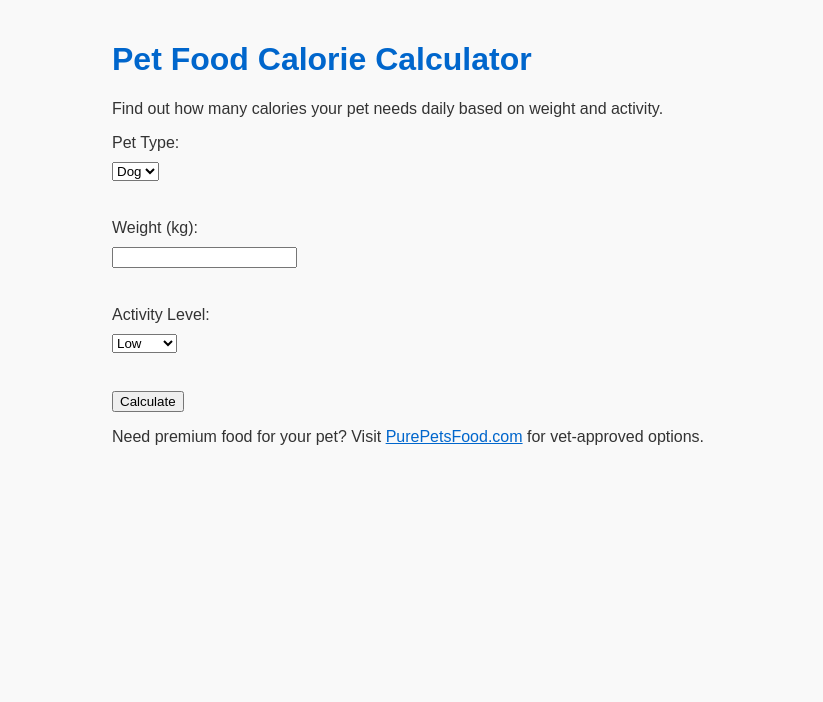
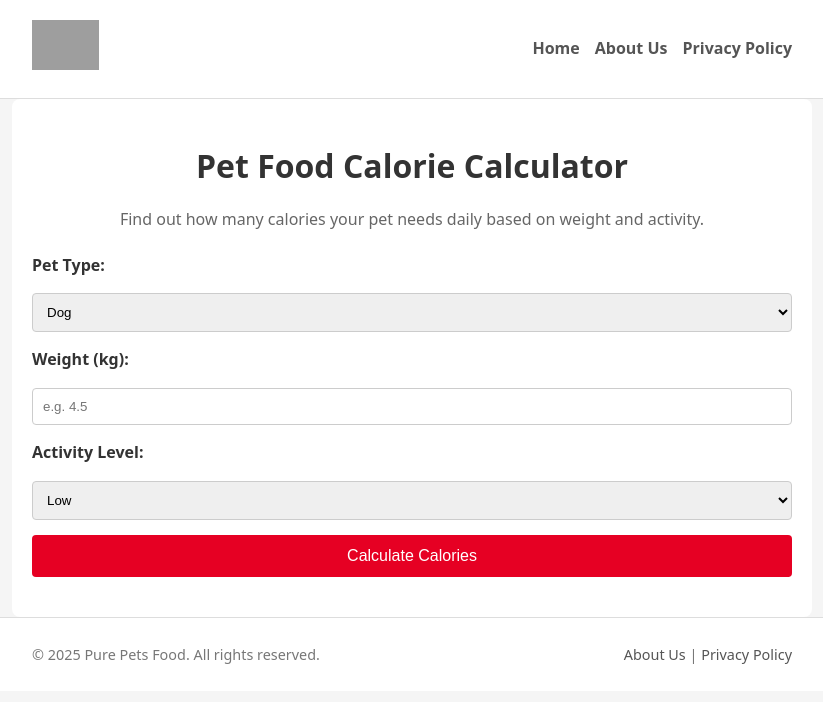
Before and after one commit to promouplift/-pet-calorie-calculator, a plain HTML site: page index.html in a window 1280 px wide. Shown: the whole page, without its empty margins (228-1051 px from the left). Drawn offline with Linux system fonts and the light colour scheme; grey boxes are pictures that could not be loaded.

Commit message:
Update index.html

```diff
--- a/index.html
+++ b/index.html
@@ -7,19 +7,49 @@
   <meta name="description" content="Free calorie calculator for dogs and cats. Calculate daily pet food needs.">
   <meta name="robots" content="index, follow">
   <meta name="googlebot" content="index, follow">
-  <link rel="canonical" href="https://www.purepetsfood.com/pet-food-calorie-calculator">
-  <link rel="sitemap" type="application/xml" title="Sitemap" href="https://www.purepetsfood.com/sitemap.xml">
+  <link rel="canonical" href="https://pet-calorie-calculator.pages.dev/">
+  <link rel="sitemap" type="application/xml" title="Sitemap" href="https://pet-calorie-calculator.pages.dev/sitemap.xml">
   <meta name="google-site-verification" content="ZdG-VfNBGlTgPS8w-Mqwf5LpMLXP7a6z76r4iI5zA6A">
-  <link rel="stylesheet" href="style.css">
+
+  <!-- Inline Styles for Enhanced Design -->
+  <style>
+    * { box-sizing: border-box; }
+    body { margin: 0; padding: 0; font-family: 'Noto Sans', Arial, sans-serif; line-height: 1.6; color: #333; background: #f5f5f5; }
+    .container { max-width: 800px; margin: 0 auto; padding: 20px; }
+    .site-header, .site-footer { background: #fff; border-bottom: 1px solid #ddd; }
+    .site-footer { border-top: 1px solid #ddd; border-bottom: none; }
+    .site-header .container, .site-footer .container { display: flex; align-items: center; justify-content: space-between; }
+    .logo img { height: 50px; }
+    .site-nav ul { list-style: none; margin: 0; padding: 0; display: flex; gap: 15px; }
+    .site-nav a { text-decoration: none; color: #555; font-weight: 600; }
+    .site-nav a:hover { color: #e60023; }
+    main { background: #fff; margin-top: 20px; padding: 30px; border-radius: 8px; }
+    h1 { text-align: center; margin-bottom: 10px; font-size: 2rem; }
+    p { text-align: center; margin-bottom: 20px; color: #666; }
+    form { display: flex; flex-direction: column; gap: 15px; }
+    label { font-weight: 600; }
+    input, select { padding: 10px; border: 1px solid #ccc; border-radius: 4px; width: 100%; }
+    button { padding: 12px; background: #e60023; color: #fff; border: none; border-radius: 4px; font-size: 1rem; cursor: pointer; }
+    button:hover { background: #cc001f; }
+    .result { margin-top: 20px; font-size: 1.2rem; text-align: center; font-weight: 600; }
+    .site-footer p { margin: 5px 0; font-size: 0.9rem; color: #777; }
+    .site-footer a { color: #555; text-decoration: none; }
+    .site-footer a:hover { text-decoration: underline; }
+    @media (max-width: 600px) {
+      .site-header .container, .site-footer .container { flex-direction: column; gap: 10px; }
+      h1 { font-size: 1.5rem; }
+    }
+  </style>
 
   <!-- Open Graph Meta Tags -->
   <meta property="og:type" content="website">
   <meta property="og:title" content="Pet Food Calorie Calculator">
   <meta property="og:description" content="Free calorie calculator for dogs and cats. Calculate daily pet food needs.">
-  <meta property="og:url" content="https://www.purepetsfood.com/pet-food-calorie-calculator">
+  <meta property="og:url" content="https://pet-calorie-calculator.pages.dev/">
   <meta property="og:site_name" content="Pure Pets Food">
   <meta property="og:image" content="https://www.purepetsfood.com/wp-content/uploads/2024/03/Pure-Pets-Shop.png">
   <meta property="og:image:alt" content="Pure Pets Food Logo">
+
   <!-- Twitter Card Meta Tags -->
   <meta name="twitter:card" content="summary_large_image">
   <meta name="twitter:site" content="@PurePetsFood">
@@ -32,7 +62,7 @@
   {
     "@context": "https://schema.org",
     "@type": "WebPage",
-    "url": "https://www.purepetsfood.com/pet-food-calorie-calculator",
+    "url": "https://pet-calorie-calculator.pages.dev/",
     "name": "Pet Food Calorie Calculator",
     "description": "Free calorie calculator for dogs and cats. Calculate daily pet food needs.",
     "publisher": {
@@ -47,6 +77,24 @@
   </script>
 </head>
 <body>
+  <!-- Site Header -->
+  <header class="site-header">
+    <div class="container">
+      <a href="https://pet-calorie-calculator.pages.dev/" class="logo">
+        <img src="https://www.purepetsfood.com/logo.png" alt="Pure Pets Food Logo">
+      </a>
+      <nav class="site-nav">
+        <ul>
+          <li><a href="https://pet-calorie-calculator.pages.dev/">Home</a></li>
+          <li><a href="https://pet-calorie-calculator.pages.dev/about">About Us</a></li>
+          <li><a href="https://pet-calorie-calculator.pages.dev/privacy-policy">Privacy Policy</a></li>
+        </ul>
+      </nav>
+    </div>
+  </header>
+
+  <!-- Main Content -->
+  <main class="container">
     <h1>Pet Food Calorie Calculator</h1>
     <p>Find out how many calories your pet needs daily based on weight and activity.</p>
 
@@ -55,24 +103,31 @@
       <select id="species">
         <option value="dog">Dog</option>
         <option value="cat">Cat</option>
-    </select><br>
+      </select>
 
       <label for="weight">Weight (kg):</label>
-    <input type="number" id="weight" step="0.1" required><br>
+      <input type="number" id="weight" step="0.1" placeholder="e.g. 4.5" required>
 
       <label for="activity">Activity Level:</label>
       <select id="activity">
         <option value="low">Low</option>
         <option value="normal">Normal</option>
         <option value="high">High</option>
-    </select><br>
+      </select>
 
-    <button type="submit">Calculate</button>
+      <button type="submit">Calculate Calories</button>
     </form>
 
-  <div id="result" aria-live="polite" style="margin-top:1em;font-weight:bold;"></div>
+    <div id="result" aria-live="polite" class="result"></div>
+  </main>
 
-  <p>Need premium food for your pet? Visit <a href="https://www.purepetsfood.com" target="_blank">PurePetsFood.com</a> for vet-approved options.</p>
+  <!-- Footer -->
+  <footer class="site-footer">
+    <div class="container">
+      <p>&copy; 2025 Pure Pets Food. All rights reserved.</p>
+      <p><a href="https://pet-calorie-calculator.pages.dev/about">About Us</a> | <a href="https://pet-calorie-calculator.pages.dev/privacy-policy">Privacy Policy</a></p>
+    </div>
+  </footer>
 
   <script>
     document.getElementById('calculator').addEventListener('submit', function(e) {
@@ -84,9 +139,7 @@
         document.getElementById('result').textContent = 'Please enter a valid weight.';
         return;
       }
-      // Calculate Resting Energy Requirement (RER)
       const RER = 70 * Math.pow(weight, 0.75);
-      // Activity factors
       const factors = {
         dog: { low: 1.2, normal: 1.4, high: 1.6 },
         cat: { low: 1.0, normal: 1.2, high: 1.4 }
```
Lines whose indentation alone changed are shown as unchanged.
